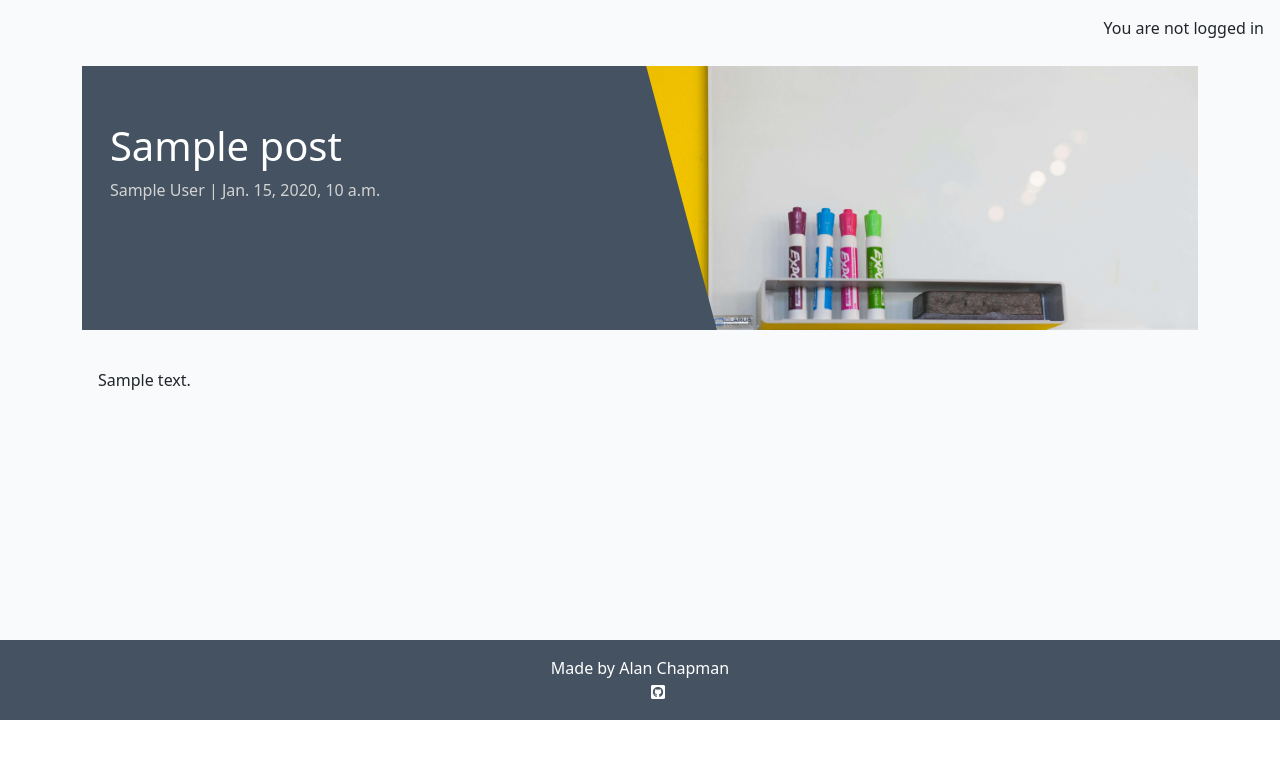
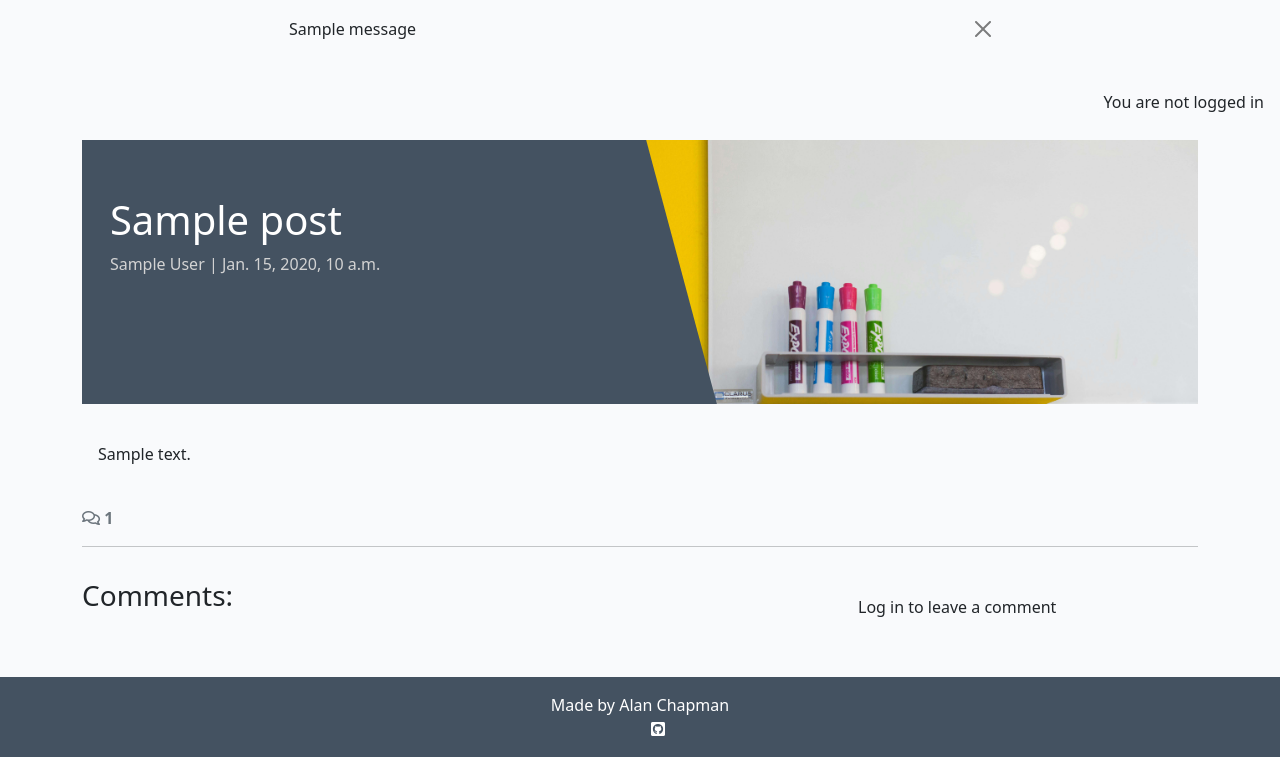
Before and after one commit to alanjameschapman/whiteboard, a Django app: template edblog/templates/edblog/post_detail.html in a window 1280 px wide. Shown: the part 80-837 px from the top of the page. Before the commit the page ends 800 px from the top, so only its background shows below. Run offline with Django 3.2, Linux system fonts and the light colour scheme; the template is opened without the code that fills it: most values are stand-ins (such as "Sample title", 1, 10 or a date in 2020); one stand-in notice (Sample message) is shown; some libraries are stand-ins or nearby versions.

Commit message:
Install crispy forms and crispy bootstrap, update post_detail view, and update template to include styled form.

```diff
--- a/edblog/templates/edblog/post_detail.html
+++ b/edblog/templates/edblog/post_detail.html
@@ -1,5 +1,8 @@
-{% extends 'base.html' %} {% block content %}
+{% extends 'base.html' %}
+{% block content %}
 {% load static %}
+{% load crispy_forms_tags %}
+
 
 <div class="masthead">
     <div class="container">
@@ -29,6 +32,64 @@
             </div>
         </div>
     </div>
+    <!-- Displaying count of comments -->
+    <div class="row">
+        <div class="col-12">
+            <strong class="text-secondary">
+                <i class="far fa-comments"></i> {{ comment_count }}
+            </strong>
+        </div>
+        <div class="col-12">
+            <hr>
+        </div>
+    </div>
+    <!-- Displaying Comments -->
+    <div class="row">
+        <div class="col-md-8 card mb-4  mt-3 ">
+            <h3>Comments:</h3>
+            <div class="card-body">
+                <!-- We want a for loop inside the empty control tags
+          to iterate through each comment in comments -->
+                {% for comment in comments %}
+                <div class="p-2 comments
+          {% if not comment.approved and comment.author == user %}
+          faded{% elif not comment.approved %} d-none{% endif %}">
+                    <p class="font-weight-bold">
+                        {{ comment.author }}
+                        <span class="font-weight-normal">
+                            {{ comment.created_on }}
+                        </span> wrote:
+                    </p>
+                    <div id="comment{{ comment.id }}">
+                        {{ comment.content | linebreaks }}
+                    </div>
+                    {% if not comment.approved and comment.author == user %}
+                    <p class="approval">
+                        This comment is awaiting approval
+                    </p>
+                    {% endif %}
+                </div>
+                <!-- Our for loop ends here -->
+                {% endfor %}
+            </div>
+        </div>
+        <!-- Creating New Comments -->
+        <div class="col-md-4 card mb-4 mt-3">
+            <div class="card-body">
+                {% if user.is_authenticated %}
+                <h3>Leave a comment:</h3>
+                <p>Posting as: {{ user.username }}</p>
+                <form id="commentForm" method="post" style="margin-top: 1.3em;">
+                    {{ comment_form | crispy }}
+                    {% csrf_token %}
+                    <button id="submitButton" type="submit" class="btn btn-signup btn-lg">Submit</button>
+                </form>
+                {% else %}
+                <p>Log in to leave a comment</p>
+                {% endif %}
+            </div>
+        </div>
+    </div>
 </div>
 
 {% endblock content %}
--- a/requirements.txt
+++ b/requirements.txt
@@ -4,12 +4,14 @@ bleach==6.1.0
 certifi==2024.2.2
 cffi==1.16.0
 charset-normalizer==3.3.2
+crispy-bootstrap5==2024.2
 cryptography==42.0.5
 defusedxml==0.7.1
 dill==0.3.8
 dj-database-url==2.1.0
 Django==5.0.2
 django-allauth==0.61.1
+django-crispy-forms==2.1
 django-summernote==0.8.20.0
 gunicorn==21.2.0
 idna==3.6
--- a/templates/base.html
+++ b/templates/base.html
@@ -68,7 +68,20 @@
             </div>
         </div>
     </nav>
-
+    <!-- displaying Django messages -->
+    <div class="container">
+        <div class="row">
+            <div class="col-md-8 offset-md-2">
+                {% for message in messages %}
+                <div class="alert {{ message.tags }} alert-dismissible
+          fade show" id="msg" role="alert">
+                    {{ message | safe }}
+                    <button type="button" class="btn-close" data-bs-dismiss="alert" aria-label="Close"></button>
+                </div>
+                {% endfor %}
+            </div>
+        </div>
+    </div>
     <main class="flex-shrink-0 main-bg">
         {% if user.is_authenticated %}
         <p class="text-end m-3">You are logged in as {{ user }}</p>
--- a/whiteboard/settings.py
+++ b/whiteboard/settings.py
@@ -46,6 +46,8 @@ INSTALLED_APPS = [
     'allauth',
     'allauth.account',
     'allauth.socialaccount',
+    'crispy_forms',
+    'crispy_bootstrap5',
     'django_summernote',
     'edblog',
 ]
@@ -53,6 +55,9 @@ INSTALLED_APPS = [
 SITE_ID = 1
 LOGIN_REDIRECT_URL = '/'
 LOGOUT_REDIRECT_URL = '/'
+
+CRISPY_ALLOWED_TEMPLATE_PACKS = "bootstrap5"
+CRISPY_TEMPLATE_PACK = "bootstrap5"
 
 MIDDLEWARE = [
     'django.middleware.security.SecurityMiddleware',
```
Also changed, not shown: edblog/forms.py (added, +8 -0 lines), edblog/views.py (+31 -4 lines), 2 other files.
